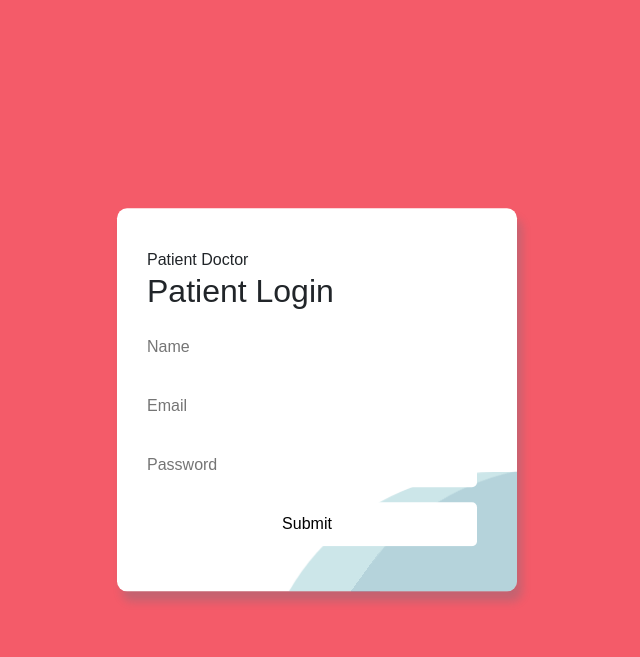
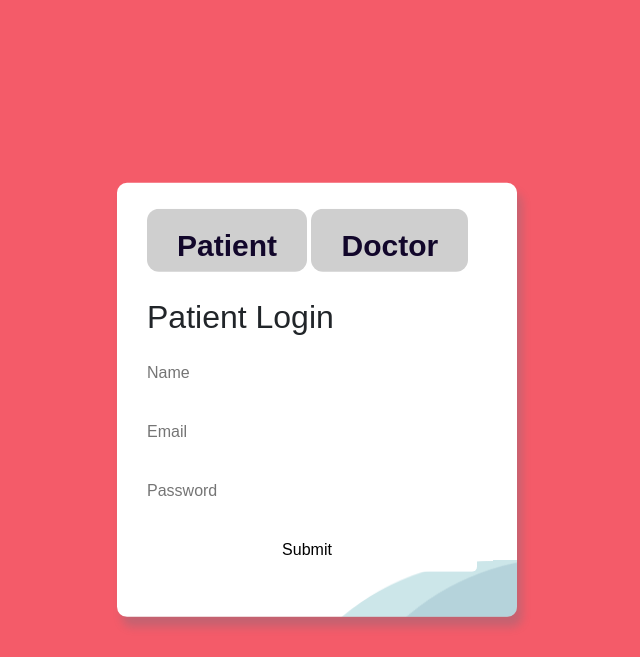
Before and after one commit to ayushranjan6456/Visara, a Flask app: page /login in a window 1280 px wide. Shown: the top 657 px of the page, without its empty margins (323-963 px from the left). Run offline with Flask 2, Linux system fonts and the light colour scheme.

Commit message:
Review 2

```diff
--- a/static/css/login.css
+++ b/static/css/login.css
@@ -121,3 +121,24 @@ body {
   #doctor{
     display: none;
   }
+
+
+.tabs{
+  padding:20px 30px 10px 30px ;
+  text-decoration: none;
+  margin-bottom: 20px;
+  font-size: 30px;
+  color:#12072b;
+  font-weight: 600;
+  background-color: rgb(207, 207, 207);
+  border-radius: 12px;
+  -webkit-border-radius: 12px;
+  -moz-border-radius: 12px;
+  -ms-border-radius: 12px;
+  -o-border-radius: 12px;
+}
+
+
+form h2{
+  padding-top: 30px;
+}
--- a/templates/login.html
+++ b/templates/login.html
@@ -22,8 +22,8 @@
             method="POST"
         >
             <div>
-                <a>Patient</a>
-                <a onclick="toggle()">Doctor</a>
+                <a class="tabs">Patient</a>
+                <a class="tabs" onclick="toggle()">Doctor</a>
             </div>
             <h2>Patient Login</h2>
             <input type="text" placeholder="Name" name="name">
@@ -38,8 +38,8 @@
             method="POST"
         >
             <div>
-                <a onclick="toggle()">Patient</a>
-                <a>Doctor</a>
+                <a class="tabs" onclick="toggle()">Patient</a>
+                <a class="tabs">Doctor</a>
             </div>
             <h2>Doctor Login</h2>
             <input type="text" placeholder="Name" name="name">
```
Also changed, not shown: templates/signup.html (+4 -4 lines), static/css/style.css (line endings or trailing spaces).
